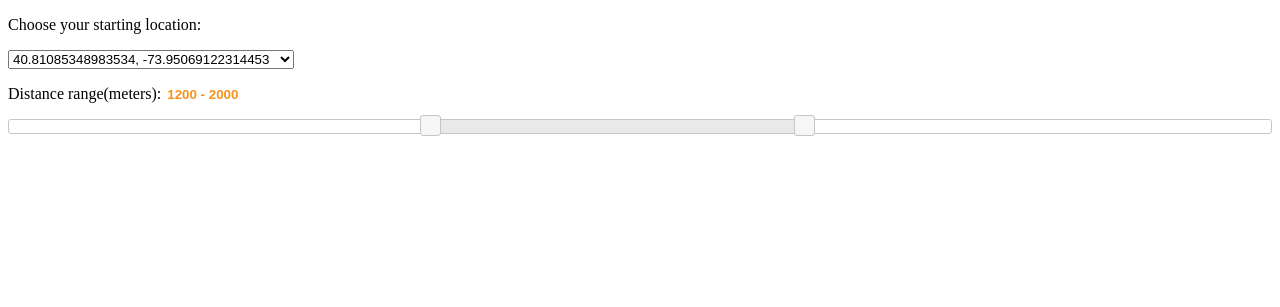
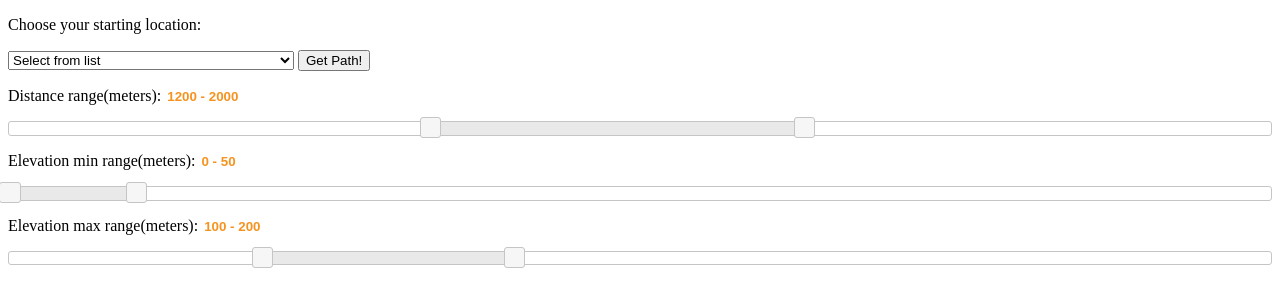
Before and after one commit to meirf/joggernaut, a Django app: page /polls/route/ in a window 1280 px wide. Shown: the top 307 px of the page. Run offline with Django 3.2, Linux system fonts and the light colour scheme; data comes from the database, SQL or seed files in the repository; both versions use the stored data as it was after the commit; parts of the project's set-up code (start-up, migrations or seed data) failed here and were passed over; some libraries are stand-ins or nearby versions.

Commit message:
get method now functional for specifying source

```diff
--- a/polls/templates/polls/index.html
+++ b/polls/templates/polls/index.html
@@ -1,5 +1,9 @@
 {% load staticfiles %}
 <link rel="stylesheet" type="text/css" href="{% static 'polls/style.css' %}" />
+
+<script>
+document.write("<p>My First JavaScript</p>");
+</script>
 
 {% if latest_poll_list %}
     <ul>
--- a/polls/templates/polls/route_index.html
+++ b/polls/templates/polls/route_index.html
@@ -4,48 +4,113 @@
   <meta charset="utf-8">
   <title>Run Guidance</title>
 
-  <form name="path_specs" method="GET">
+  <form action="{% url 'polls:route_solutions' %}" method="GET">
     <p>Choose your starting location:</p>
     <select name="starting_coord">
+        <option value="no_choice_yet" >Select from list</option>
         {% for n in nodes %}
             <option value="{{ n.node_id }}">{{ n.latit }}, {{ n.longit }}</option>
         {% endfor %}
     </select>
+    <input type="submit" value="Get Path!" />
   </form>
 
   <link rel="stylesheet" href="http://code.jquery.com/ui/1.10.3/themes/smoothness/jquery-ui.css">
   <script src="http://code.jquery.com/jquery-1.9.1.js"></script>
+  <script src="http://ajax.googleapis.com/ajax/libs/jquery/1.10.2/jquery.min.js"></script>
   <script src="http://code.jquery.com/ui/1.10.3/jquery-ui.js"></script>
   <link rel="stylesheet" href="/resources/demos/style.css">
   <script>
+
+  var httpGet = function(theUrl)
+  {
+    var xmlHttp = null;
+    xmlHttp = new XMLHttpRequest();
+    xmlHttp.open( "GET", theUrl, false );
+    xmlHttp.send( null );
+    return xmlHttp.responseText;
+  }
+
+  var changeDistance = function(dist_min, dist_max){
+        $( "#amount-range-dist" ).val( dist_min + " - " + dist_max);
+  }
+
+  var changeElevMin = function(min_a, min_b){
+        $( "#amount-range-elev-min" ).val( min_a + " - " + min_b);
+  }
+
+  var changeElevMax = function(max_a, max_b){
+        $( "#amount-range-elev-max" ).val( max_a + " - " + max_b);
+  }
+
   $(function() {
-
-    $( "#slider-range" ).slider({
+    $( "#slider-range-dist" ).slider({
       step: 5,
       range: true,
       min: 300,
       max: 3000,
       values: [ 1200, 2000 ],
-      slide: function( event, ui ) {
-        $( "#amount" ).val( ui.values[0] + " - " + ui.values[1]);
-        console.log("hello");
+      change: function( event, ui ) {
+        changeDistance(ui.values[0], ui.values[1]);
       }
     });
+    $("#amount-range-dist").val($("#slider-range-dist").slider("values", 0) +
+      " - " + $("#slider-range-dist").slider("values", 1));
+  });
 
-    $("#amount").val($("#slider-range").slider("values", 0) +
-      " - " + $("#slider-range").slider("values", 1));
+  $(function() {
+    $( "#slider-range-elev-min" ).slider({
+      step: 5,
+      range: true,
+      min: 0,
+      max: 500,
+      values: [ 0, 50 ],
+      change: function( event, ui ) {
+        changeElevMin(ui.values[0], ui.values[1]);
+      }
+    });
+    $("#amount-range-elev-min").val($("#slider-range-elev-min").slider("values", 0) +
+      " - " + $("#slider-range-elev-min").slider("values", 1));
+  });
 
+  $(function() {
+    $( "#slider-range-elev-max" ).slider({
+      step: 5,
+      range: true,
+      min: 0,
+      max: 500,
+      values: [ 100, 200 ],
+      change: function( event, ui ) {
+        changeElevMax(ui.values[0], ui.values[1]);
+      }
+    });
+    $("#amount-range-elev-max").val($("#slider-range-elev-max").slider("values", 0) +
+      " - " + $("#slider-range-elev-max").slider("values", 1));
   });
   </script>
 </head>
 <body>
 
 <p>
-  <label for="amount">Distance range(meters):</label>
-  <input type="text" id="amount" style="border:0; color:#f6931f; font-weight:bold;">
+  <label for="amount-range-dist">Distance range(meters):</label>
+  <input type="text" id="amount-range-dist" style="border:0; color:#f6931f; font-weight:bold;">
 </p>
 
-<div id="slider-range"></div>
+<div id="slider-range-dist"></div>
+
+<p>
+  <label for="amount-range-elev-min">Elevation min range(meters):</label>
+  <input type="text" id="amount-range-elev-min" style="border:0; color:#f6931f; font-weight:bold;">
+</p>
+
+<div id="slider-range-elev-min"></div>
+
+<p>
+  <label for="amount-range-elev-max">Elevation max range(meters):</label>
+  <input type="text" id="amount-range-elev-max" style="border:0; color:#f6931f; font-weight:bold;">
+</p>
+
+<div id="slider-range-elev-max"></div>
 
 </body>
 </html>
--- a/polls/urls.py
+++ b/polls/urls.py
@@ -4,6 +4,8 @@ from polls import views
 
 urlpatterns = patterns('',
     url(r'^route/$', views.route_index, name='route'),
+
+    url(r'^route_solutions/$', views.route_solutions, name='route_solutions'),
 
     url(r'^$', views.index, name='index'),
     # ex: /polls/5/
--- a/polls/views.py
+++ b/polls/views.py
@@ -9,6 +9,10 @@ def route_index(request):
     node_objs = Node.objects.all()
     context = {'nodes': node_objs }
     return render(request, 'polls/route_index.html', context)
+
+def route_solutions(request):
+    return HttpResponse("Hello")
+
 
 def index(request):
     latest_poll_list = Poll.objects.all().order_by('-pub_date')[:5]
```
Also changed, not shown: db.sqlite3, polls/templates/polls/detail.html (line endings or trailing spaces).
